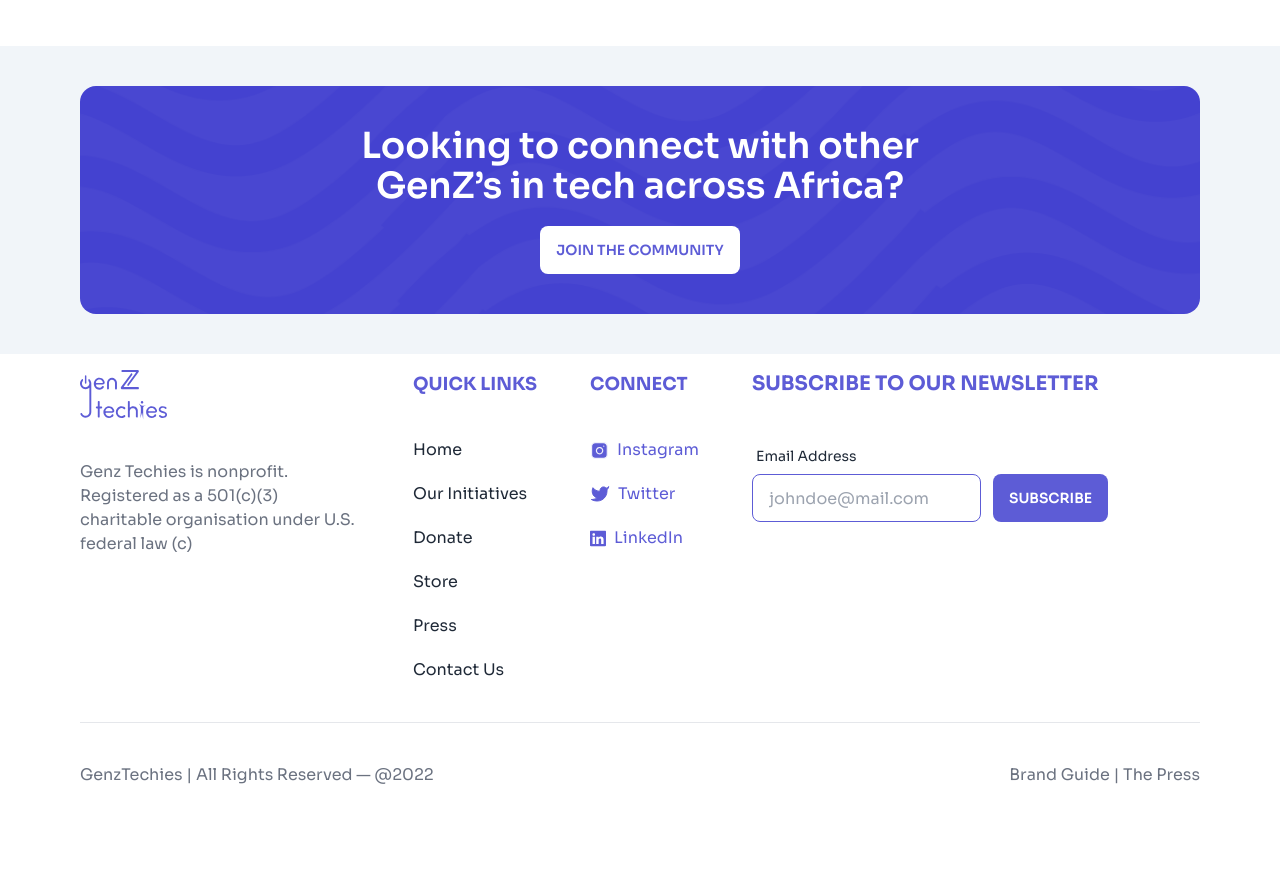
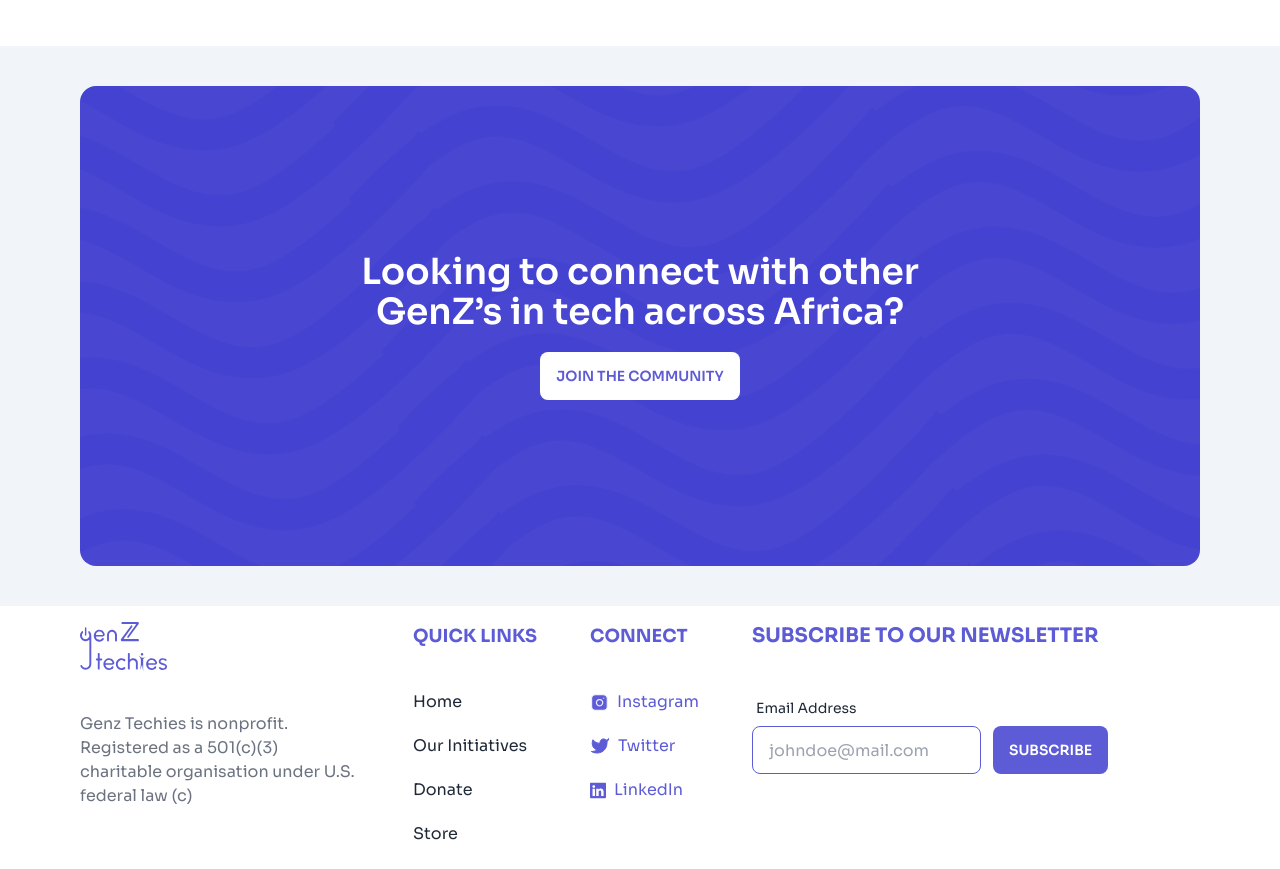
Before and after one commit to GenZtechies/gzt-web, a Next.js app: page / in a window 1280 px wide. Shown: the part 2715-3584 px from the top of the page. Before the commit the page ends 3518 px from the top, so only its background shows below. Built offline with nearby package versions, Linux system fonts and the light colour scheme.

Commit message:
feat: resize join us section

```diff
--- a/components/Sections/Join/Join.tsx
+++ b/components/Sections/Join/Join.tsx
@@ -282,8 +282,8 @@ const Join = () => {
                 </div>
             </section>
             <section className="min-h-fit py-10  bg-slate-100 ">
-                <div className="container ">
-                    <div className="bg-[url('/images/bg-join.png')] bg-cover bg-center h-fit  rounded-2xl flex flex-col justify-between items-center">
+                <div className="container">
+                    <div className="bg-[url('/images/bg-join.png')] bg-cover bg-center h-fit md:h-[60vh] rounded-2xl flex flex-col justify-center items-center">
                         <div className="flex flex-col items-center justify-around p-10 space-y-5 mx-auto md:w-8/12">
                             <h1 className="text-2xl md:text-4xl text-white text-center font-semibold">{"Looking to connect with other GenZ’s in tech across Africa?"}</h1>
                             <button className="btn bg-white text-primary hover:text-white hover:bg-primary border-none">Join The Community</button>
```
